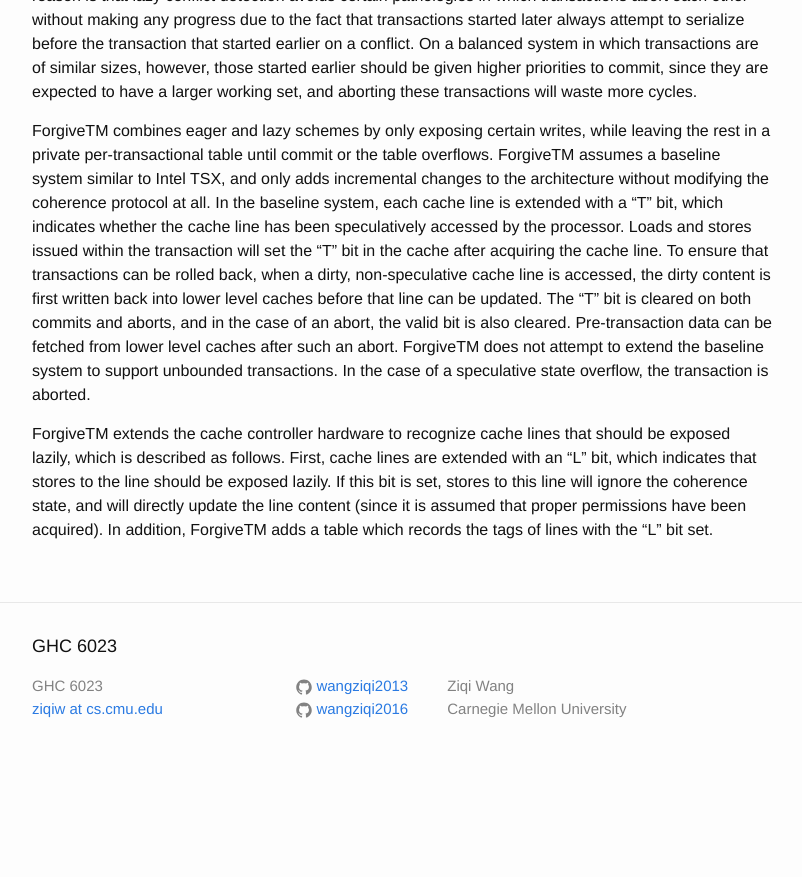
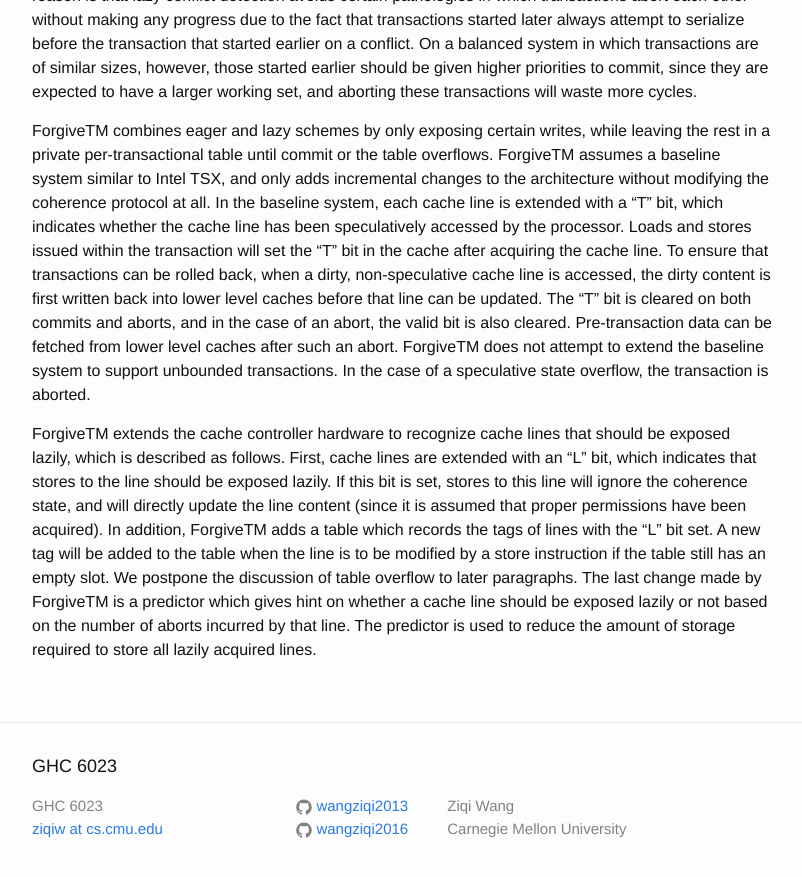
Before and after one commit to wangziqi2013/wangziqi2013.github.io, a Jekyll site: the page built from _posts/2019-09-27-forgivetm.markdown, in a window 1280 px wide and 900 px high, scrolled down 1102 px. Shown: the top 877 px of the window, without its empty margins (238-1040 px from the left). Built offline with Jekyll 4.4.1, drawn with Linux system fonts in a browser that asks for light colours; before the commit the page ends 1882 px from its top, so only the background shows below that.

Commit message:
Finish hw change

```diff
--- a/_posts/2019-09-27-forgivetm.markdown
+++ b/_posts/2019-09-27-forgivetm.markdown
@@ -53,4 +53,8 @@ ForgiveTM extends the cache controller hardware to recognize cache lines that sh
 as follows. First, cache lines are extended with an "L" bit, which indicates that stores to the line should be exposed lazily.
 If this bit is set, stores to this line will ignore the coherence state, and will directly update the line content (since
 it is assumed that proper permissions have been acquired). In addition, ForgiveTM adds a table which records the tags
-of lines with the "L" bit set.
+of lines with the "L" bit set. A new tag will be added to the table when the line is to be modified by a store instruction
+if the table still has an empty slot. We postpone the discussion of table overflow to later paragraphs. The last change made
+by ForgiveTM is a predictor which gives hint on whether a cache line should be exposed lazily or not based on the number of
+aborts incurred by that line. The predictor is used to reduce the amount of storage required to store all lazily acquired
+lines.
```
